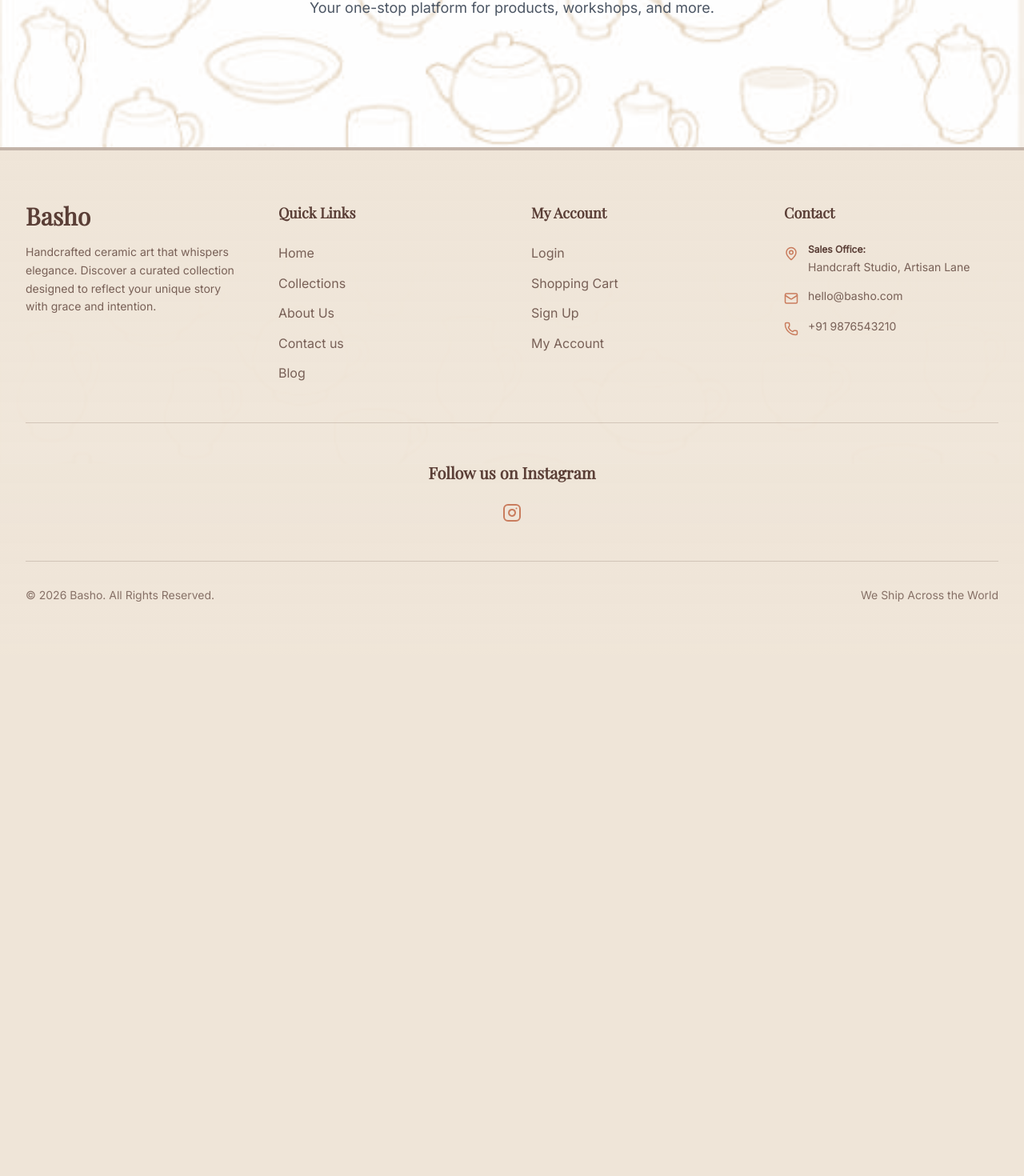
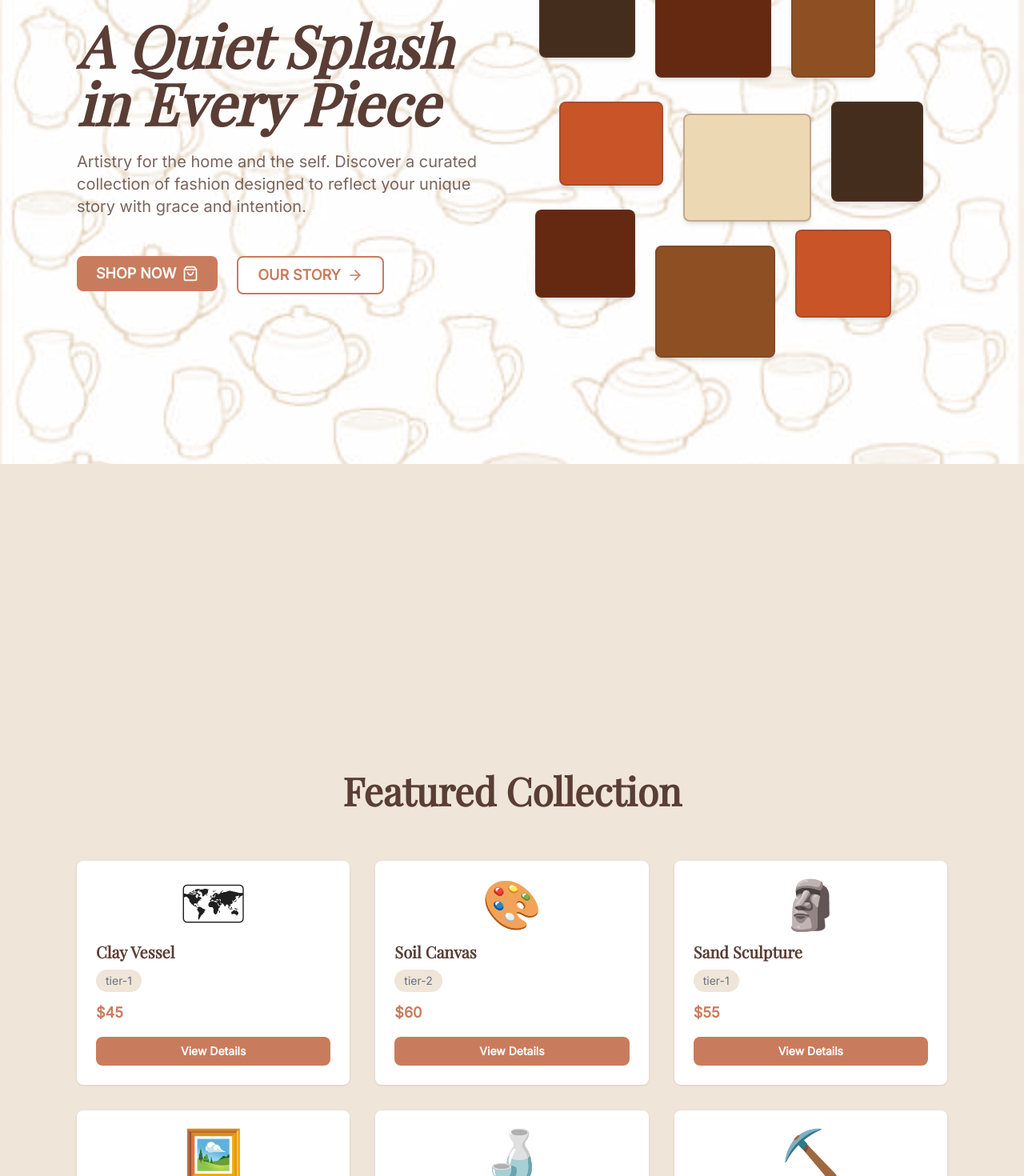
Before and after one commit to YSC9999/GWOC26, a Next.js app: page / in a window 1280 px wide. Shown: the part 220-1690 px from the top of the page at 80% size. Before the commit the page ends 1038 px from the top, so only its background shows below. Built offline with nearby package versions, Linux system fonts and the light colour scheme; no server answers.

Commit message:
Fixed home page

```diff
--- a/src/app/page.tsx
+++ b/src/app/page.tsx
@@ -1,10 +1,233 @@
-export default function Home() {
+"use client";
+
+import Link from "next/link";
+import { motion } from "framer-motion";
+import { ArrowRight, ShoppingBag } from "lucide-react";
+
+export default function MainHome() {
+  // Static frame data with varied sizes and artistic placement - responsive sizing with more spacing
+  const frameData = [
+    { id: 0, width: 120, height: 95, left: 10, top: 5, color: "#442D1C" },
+    { id: 1, width: 145, height: 125, left: 155, top: 0, color: "#652810" },
+    { id: 2, width: 105, height: 115, left: 325, top: 10, color: "#8E5022" },
+    { id: 3, width: 130, height: 105, left: 35, top: 155, color: "#C85428" },
+    { id: 4, width: 160, height: 135, left: 190, top: 170, color: "#EDD8B4" },
+    { id: 5, width: 115, height: 125, left: 375, top: 155, color: "#442D1C" },
+    { id: 6, width: 125, height: 110, left: 5, top: 290, color: "#652810" },
+    { id: 7, width: 150, height: 140, left: 155, top: 335, color: "#8E5022" },
+    { id: 8, width: 120, height: 110, left: 330, top: 315, color: "#C85428" },
+  ];
+
+  const products = [
+    {
+      id: 1,
+      name: "Clay Vessel",
+      tier: "tier-1",
+      image: "\ud83d\uddfa",
+      price: "$45",
+    },
+    {
+      id: 2,
+      name: "Soil Canvas",
+      tier: "tier-2",
+      image: "\ud83c\udfa8",
+      price: "$60",
+    },
+    {
+      id: 3,
+      name: "Sand Sculpture",
+      tier: "tier-1",
+      image: "\ud83d\uddff",
+      price: "$55",
+    },
+    {
+      id: 4,
+      name: "Ink Painting",
+      tier: "tier-0",
+      image: "\ud83d\uddbc\ufe0f",
+      price: "$75",
+    },
+    {
+      id: 5,
+      name: "Ceramic Bowl",
+      tier: "tier-2",
+      image: "\ud83c\udf76",
+      price: "$50",
+    },
+    {
+      id: 6,
+      name: "Stone Carving",
+      tier: "tier-3",
+      image: "\u26cf\ufe0f",
+      price: "$85",
+    },
+  ];
+
   return (
-    <div className="text-center py-20">
-      <h1 className="text-4xl font-bold mb-4">Welcome to Basho!</h1>
-      <p className="text-lg text-gray-600">
-        Your one-stop platform for products, workshops, and more.
-      </p>
+    <div>
+      {/* Hero Section */}
+      <motion.section
+        initial={{ opacity: 0 }}
+        animate={{ opacity: 1 }}
+        transition={{ duration: 0.8 }}
+        className="relative w-full px-4 md:px-12 py-20 md:py-28"
+      >
+        <div className="max-w-7xl mx-auto">
+          <div className="grid grid-cols-1 lg:grid-cols-2 gap-12 items-start">
+            {/* Left Content */}
+            <div className="relative z-10 pt-12">
+              <motion.h1
+                initial={{ opacity: 0, y: -20 }}
+                animate={{ opacity: 1, y: 0 }}
+                transition={{ delay: 0.2, duration: 0.8 }}
+                className="text-5xl md:text-7xl font-serif font-bold text-soil mb-6 leading-tight italic"
+              >
+                A Quiet Splash
+                <br />
+                in Every Piece
+              </motion.h1>
+
+              <motion.p
+                initial={{ opacity: 0, y: -20 }}
+                animate={{ opacity: 1, y: 0 }}
+                transition={{ delay: 0.4, duration: 0.8 }}
+                className="text-lg md:text-xl text-soil/80 mb-12 font-light"
+              >
+                Artistry for the home and the self. Discover a curated
+                collection of fashion designed to reflect your unique story with
+                grace and intention.
+              </motion.p>
+
+              <motion.div
+                initial={{ opacity: 0, y: 20 }}
+                animate={{ opacity: 1, y: 0 }}
+                transition={{ delay: 0.6, duration: 0.8 }}
+                className="flex flex-col sm:flex-row gap-6 items-start"
+              >
+                <Link href="/main/products">
+                  <button className="btn-primary flex items-center gap-2 px-8 py-4 text-lg hover:scale-105 transition-transform">
+                    SHOP NOW
+                    <ShoppingBag size={20} />
+                  </button>
+                </Link>
+                <Link href="/main/about">
+                  <button className="btn-secondary flex items-center gap-2 px-8 py-4 text-lg hover:scale-105 transition-transform">
+                    OUR STORY
+                    <ArrowRight size={20} />
+                  </button>
+                </Link>
+              </motion.div>
+            </div>
+
+            {/* Right Image Grid - 9 Static Frames, Responsive Sizing */}
+            <motion.div
+              initial={{ opacity: 0, x: 20 }}
+              animate={{ opacity: 1, x: 0 }}
+              transition={{ delay: 0.4, duration: 0.8 }}
+              className="relative pt-12 w-full h-screen scale-75 md:scale-90 lg:scale-100 origin-top-left"
+            >
+              {frameData.map((frame) => (
+                <motion.div
+                  key={frame.id}
+                  initial={{ opacity: 0, scale: 0.6, y: 20 }}
+                  animate={{ opacity: 1, scale: 1, y: 0 }}
+                  transition={{
+                    delay: 0.5 + frame.id * 0.04,
+                    duration: 0.4,
+                    type: "spring",
+                    stiffness: 100,
+                  }}
+                  className="absolute rounded-lg overflow-hidden border-2 border-soil/30 shadow-md hover:shadow-lg transition-shadow cursor-pointer"
+                  style={{
+                    backgroundColor: frame.color,
+                    width: `${frame.width}px`,
+                    height: `${frame.height}px`,
+                    left: `${frame.left}px`,
+                    top: `${frame.top}px`,
+                  }}
+                >
+                  <div className="w-full h-full flex items-center justify-center text-white text-xs font-semibold opacity-0 hover:opacity-75 transition-opacity bg-black/30">
+                    {frame.id + 1}
+                  </div>
+                </motion.div>
+              ))}
+            </motion.div>
+          </div>
+        </div>
+      </motion.section>
+
+      {/* Featured Collection */}
+      <motion.section
+        initial={{ opacity: 0 }}
+        whileInView={{ opacity: 1 }}
+        transition={{ duration: 0.8 }}
+        className="relative w-full px-4 md:px-12 py-20"
+      >
+        <div className="max-w-7xl mx-auto">
+          <motion.h2
+            initial={{ opacity: 0, y: -20 }}
+            whileInView={{ opacity: 1, y: 0 }}
+            transition={{ duration: 0.6 }}
+            className="text-4xl md:text-5xl font-bold text-soil text-center mb-16"
+          >
+            Featured Collection
+          </motion.h2>
+
+          <div className="grid grid-cols-1 md:grid-cols-2 lg:grid-cols-3 gap-8">
+            {products.map((product, index) => (
+              <motion.div
+                key={product.id}
+                initial={{ opacity: 0, y: 20 }}
+                whileInView={{ opacity: 1, y: 0 }}
+                transition={{ delay: index * 0.1, duration: 0.6 }}
+                whileHover={{
+                  y: -10,
+                  boxShadow: "0 20px 40px rgba(0,0,0,0.1)",
+                }}
+                className="card p-6 group cursor-pointer"
+              >
+                <Link href={`/main/products/${product.id}`}>
+                  <div className="text-6xl mb-4 text-center group-hover:scale-110 transition-transform">
+                    {product.image}
+                  </div>
+                  <h3 className="text-xl font-semibold text-soil mb-2">
+                    {product.name}
+                  </h3>
+                  <p className="text-sm text-gray-500 mb-3">
+                    <span className="inline-block bg-sand px-3 py-1 rounded-full">
+                      {product.tier}
+                    </span>
+                  </p>
+                  <p className="text-lg font-bold text-clay mb-4">
+                    {product.price}
+                  </p>
+                  <button className="btn-primary w-full py-2 text-sm">
+                    View Details
+                  </button>
+                </Link>
+              </motion.div>
+            ))}
+          </div>
+
+          <div className="text-center mt-16">
+            <Link href="/main/products">
+              <button className="btn-outline px-10 py-3 text-lg">
+                View All Products
+              </button>
+            </Link>
+          </div>
+        </div>
+      </motion.section>
+
+      {/* Blank Section - Reserved for Future */}
+      <motion.section
+        initial={{ opacity: 0 }}
+        whileInView={{ opacity: 1 }}
+        transition={{ duration: 0.8 }}
+        className="relative w-full px-4 md:px-12 py-20 bg-gradient-to-br from-soil/5 via-transparent to-clay/5"
+      >
+        <div className="max-w-7xl mx-auto h-32"></div>
+      </motion.section>
     </div>
   );
 }
```
Also changed, not shown: src/components/FeaturedCollection.tsx (added), src/components/PhotoFrames.tsx (added).
